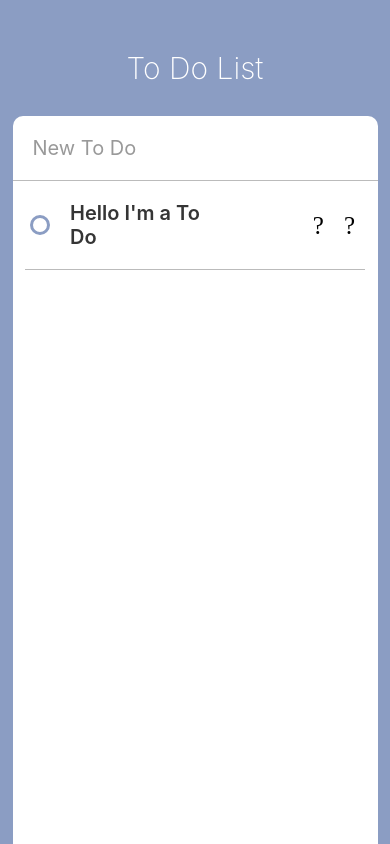
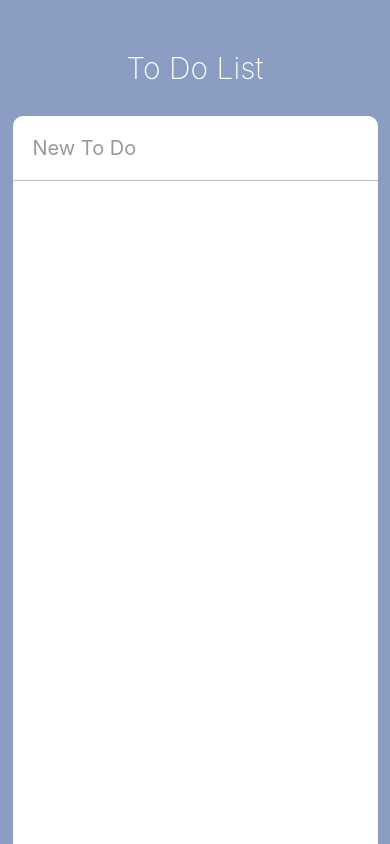
Before and after one commit to fullyalive/practice-toDoListApp, a React Native app in the folder to-do-list-app/: screen / in a window 390 px wide. Built offline with nearby package versions, Linux system fonts and the light colour scheme.

Commit message:
Saving ToDos

```diff
--- a/to-do-list-app/App.js
+++ b/to-do-list-app/App.js
@@ -46,7 +46,9 @@
             onSubmitEditing={this._addToDo}
           />
           <ScrollView contentContainerStyle={styles.toDos}>
-            <ToDo text={"Hello I'm a To Do"} />
+            {Object.values(toDos).map(toDo => (
+              <ToDo key={toDo.id} {...toDo} deleteToDo={this._deleteToDo} />
+            ))}
           </ScrollView>
         </View>
       </View>
@@ -86,6 +88,17 @@
         return { ...newState };
       });
     }
+  };
+  _deleteToDo = id => {
+    this.setState(prevState => {
+      const toDos = prevState.toDos;
+      delete toDos[id];
+      const newState = {
+        ...prevState,
+        ...toDos
+      };
+      return { ...newState };
+    });
   };
 }
 
--- a/to-do-list-app/ToDo.js
+++ b/to-do-list-app/ToDo.js
@@ -8,17 +8,25 @@
   TextInput
 } from "react-native";
 import { Ionicons } from "@expo/vector-icons";
+import PropTypes from "prop-types";
 
 const { width, height } = Dimensions.get("window");
 export default class ToDo extends Component {
-  state = {
-    isEditing: false,
-    isCompleted: false,
-    toDoValue: ""
+  constructor(props) {
+    super(props);
+    this.state = { isEditing: false, toDoValue: props.text };
+  }
+
+  static propTypes = {
+    text: PropTypes.string.isRequired,
+    isCompleted: PropTypes.bool.isRequired,
+    deleteToDo: PropTypes.func.isRequired,
+    id: PropTypes.string.isRequired
   };
+
   render() {
     const { isEditing, isCompleted, toDoValue } = this.state;
-    const { text } = this.props;
+    const { text, id, deleteToDo } = this.props;
     return (
       <View style={styles.container}>
         <View style={styles.column}>
@@ -77,7 +85,7 @@
                 </Text>
               </View>
             </TouchableOpacity>
-            <TouchableOpacity>
+            <TouchableOpacity onPressOut={() => deleteToDo(id)}>
               <View style={styles.actionContainer}>
                 <Text style={styles.actionText}>
                   <Ionicons
@@ -103,8 +111,7 @@
   _startEditing = () => {
     const { text } = this.props;
     this.setState({
-      isEditing: true,
-      toDoValue: text
+      isEditing: true
     });
   };
   _finishEditing = () => {
@@ -161,8 +168,7 @@
   column: {
     flexDirection: "row",
     alignItems: "center",
-    width: width / 2,
-    justifyContent: "space-between"
+    width: width / 2
   },
   actions: {
     flexDirection: "row"
```
Also changed, not shown: 1 other file (tests, documents, lock files or other folders).
